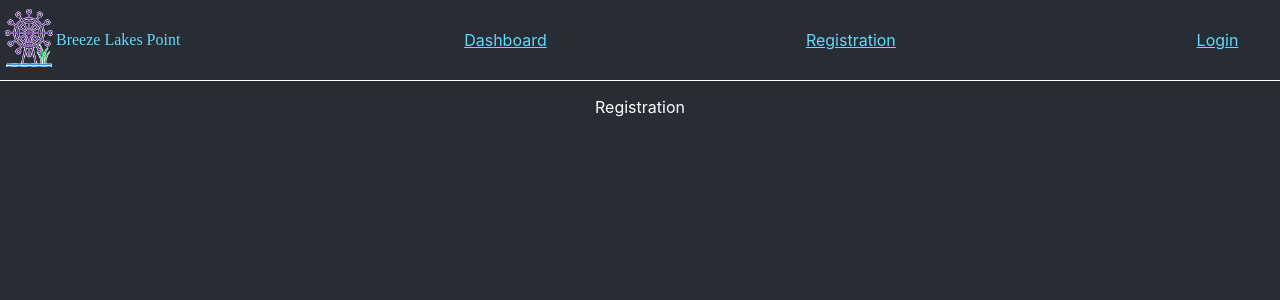
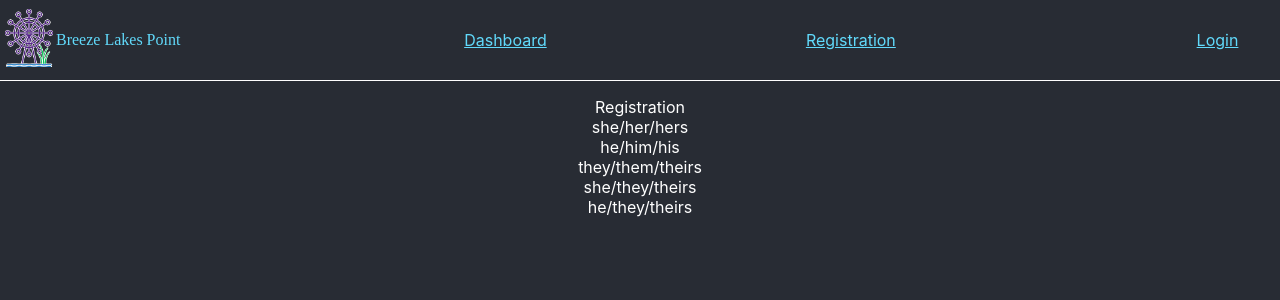
Before and after one commit to kristenkinnearohlmann/breeze-lakes-point-frontend, a React (Create React App) app: page /registration in a window 1280 px wide. Shown: the top 300 px of the page. Built offline with nearby package versions, Linux system fonts and the light colour scheme; a web font is replaced by a local one.

Commit message:
Added pronoun choices for reference before building dropdown list

```diff
--- a/src/components/Registration.js
+++ b/src/components/Registration.js
@@ -6,7 +6,12 @@ const Registration = props => {
     console.log(props.currentUserId)
     return (
         <div>
-            Registration
+            Registration<br/>
+            she/her/hers<br/>
+            he/him/his<br/>
+            they/them/theirs<br/>
+            she/they/theirs<br/>
+            he/they/theirs<br/>
             <form>
 
             </form>
```
